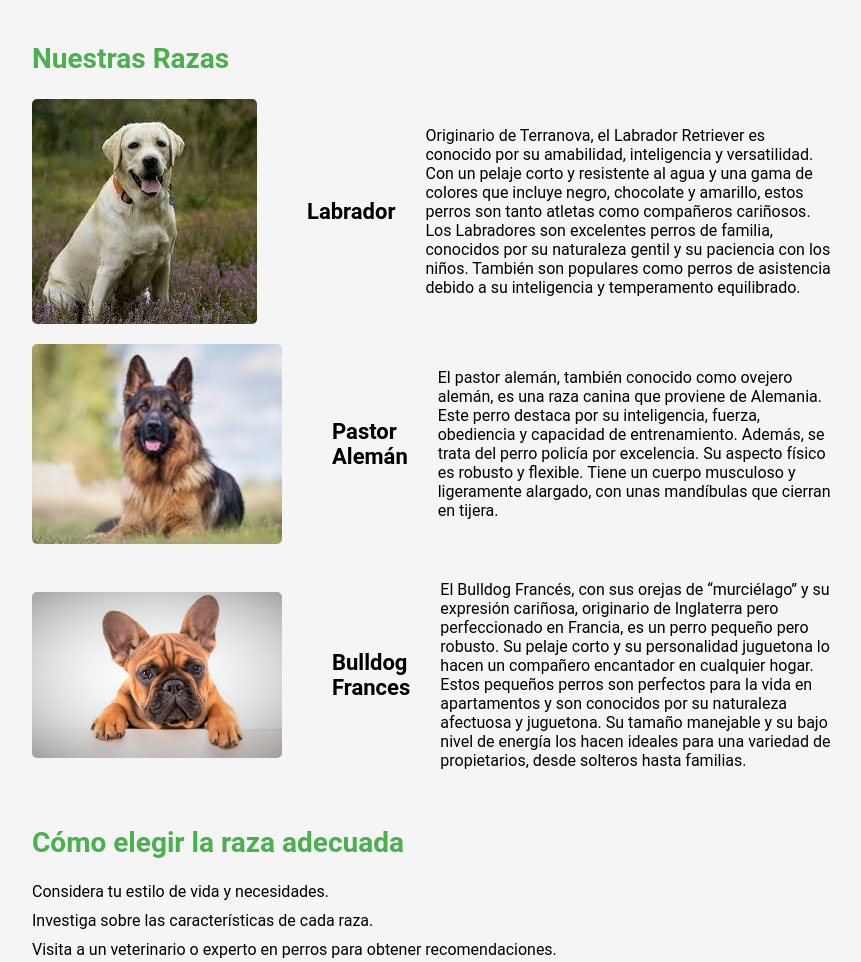
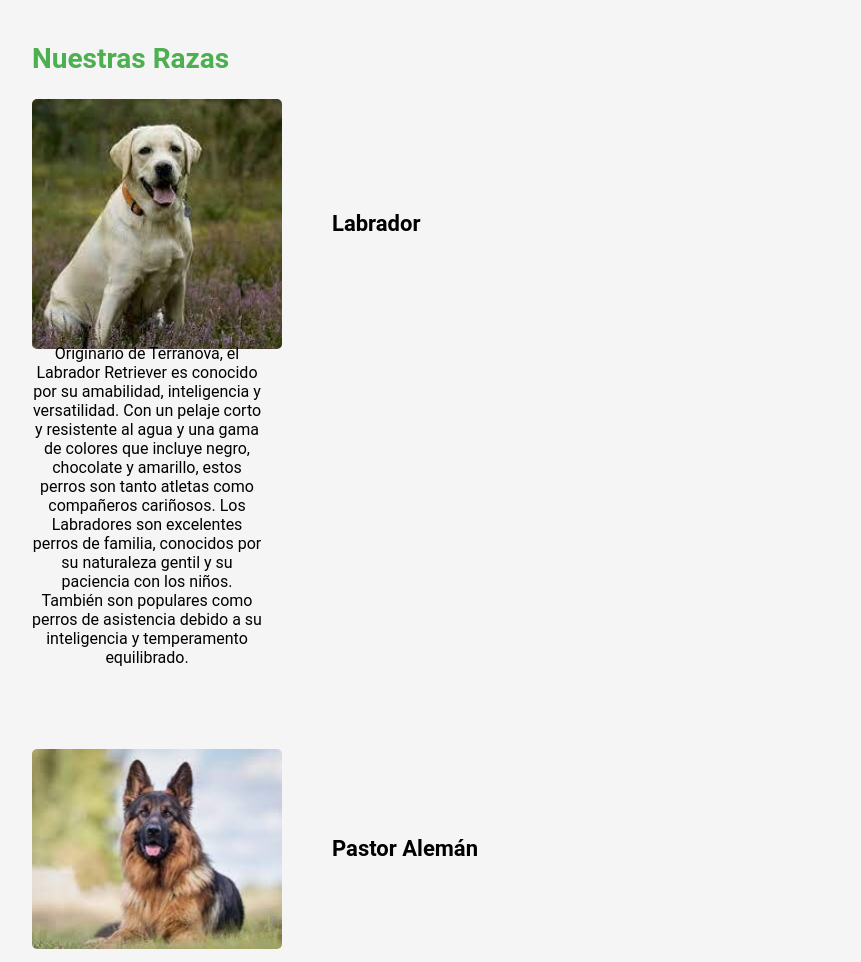
Before and after one commit to XxkingxX2/Razas-de-Perros, a plain HTML site: page index.html in a window 1280 px wide. Shown: the part 1065-2027 px from the top of the page, without its empty margins (208-1069 px from the left). Drawn offline with Linux system fonts and the light colour scheme.

Commit message:
Add files via upload

```diff
--- a/style.css
+++ b/style.css
@@ -66,7 +66,7 @@ body {
   .raza {
     display: flex;
     align-items: center;
-    margin-bottom: 20px;
+    margin-bottom: 400px;
   }
 
   .raza img {
@@ -77,6 +77,16 @@ body {
   .raza h3 {
     margin: 30px;
     font-size: 22px;
+  }
+  .raza p{
+    position: absolute;
+    width: 230px;
+    text-align: center;
+    top: none;
+    margin-top: 580px;
+
+
+
   }
 
   ul {
```
